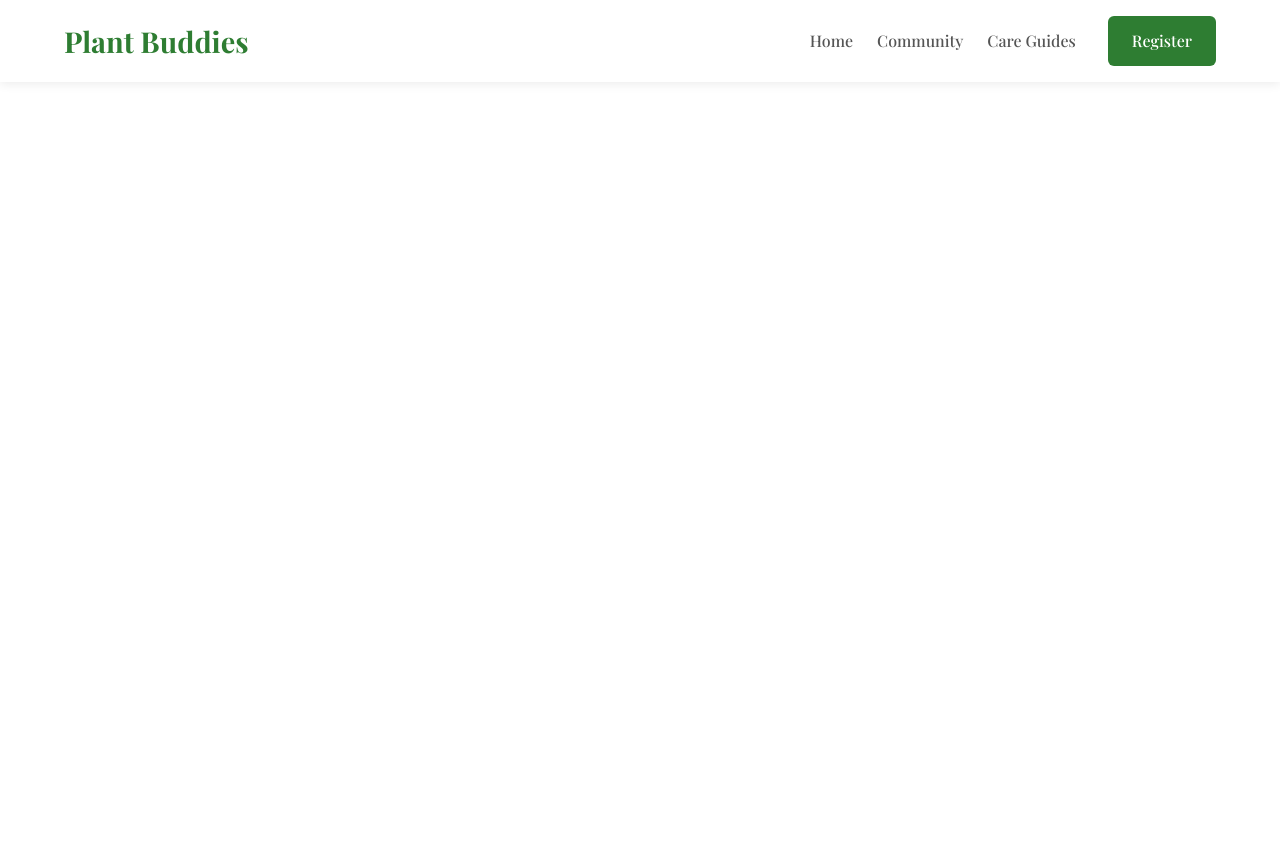
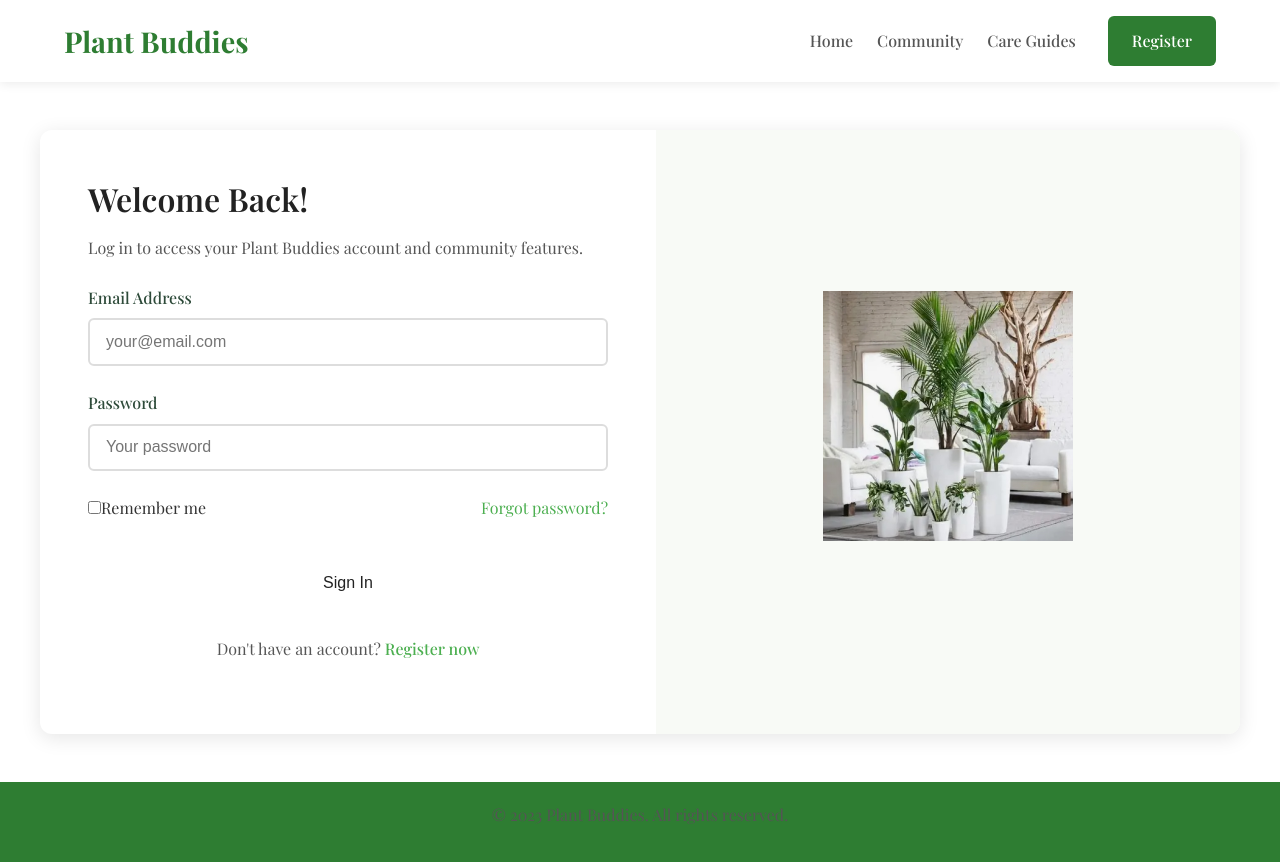
Before and after one commit to YongWANG010/Plant, a plain HTML site: page login.html in a window 1280 px wide. Before the commit the page ends 800 px from the top, so only its background shows below. Drawn offline with nearby package versions, Linux system fonts and the light colour scheme.

Commit message:
finderror

```diff
--- a/login.html
+++ b/login.html
@@ -61,7 +61,7 @@
                 </div>
 
                 <div class="login-image">
-                    <img src="./images/1.jpg"" alt="Welcome Back" class="login-illustration">
+                    <img src="./images/1.jpg" alt="Welcome Back" class="login-illustration">
                 </div>
             </section>
         </main>
```
